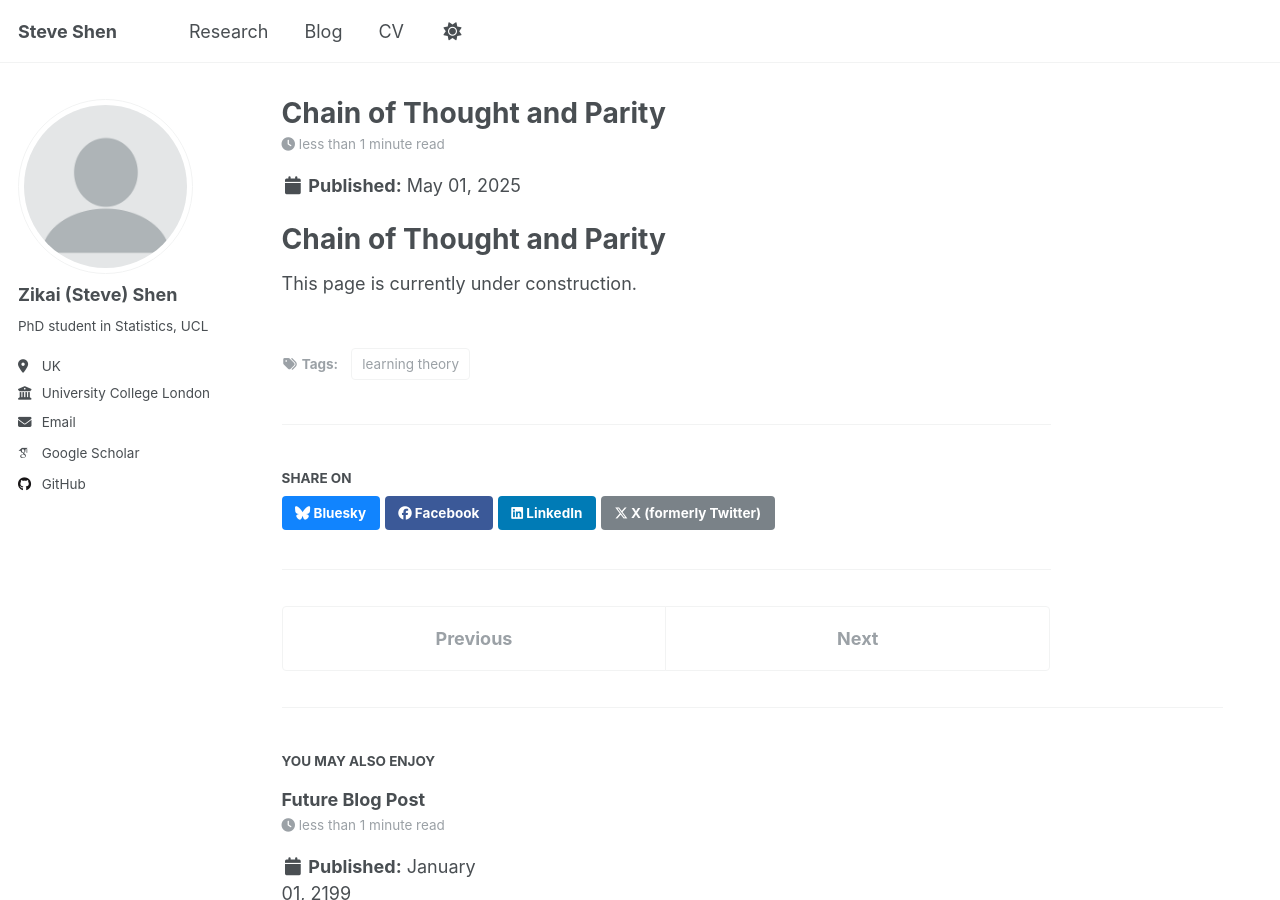
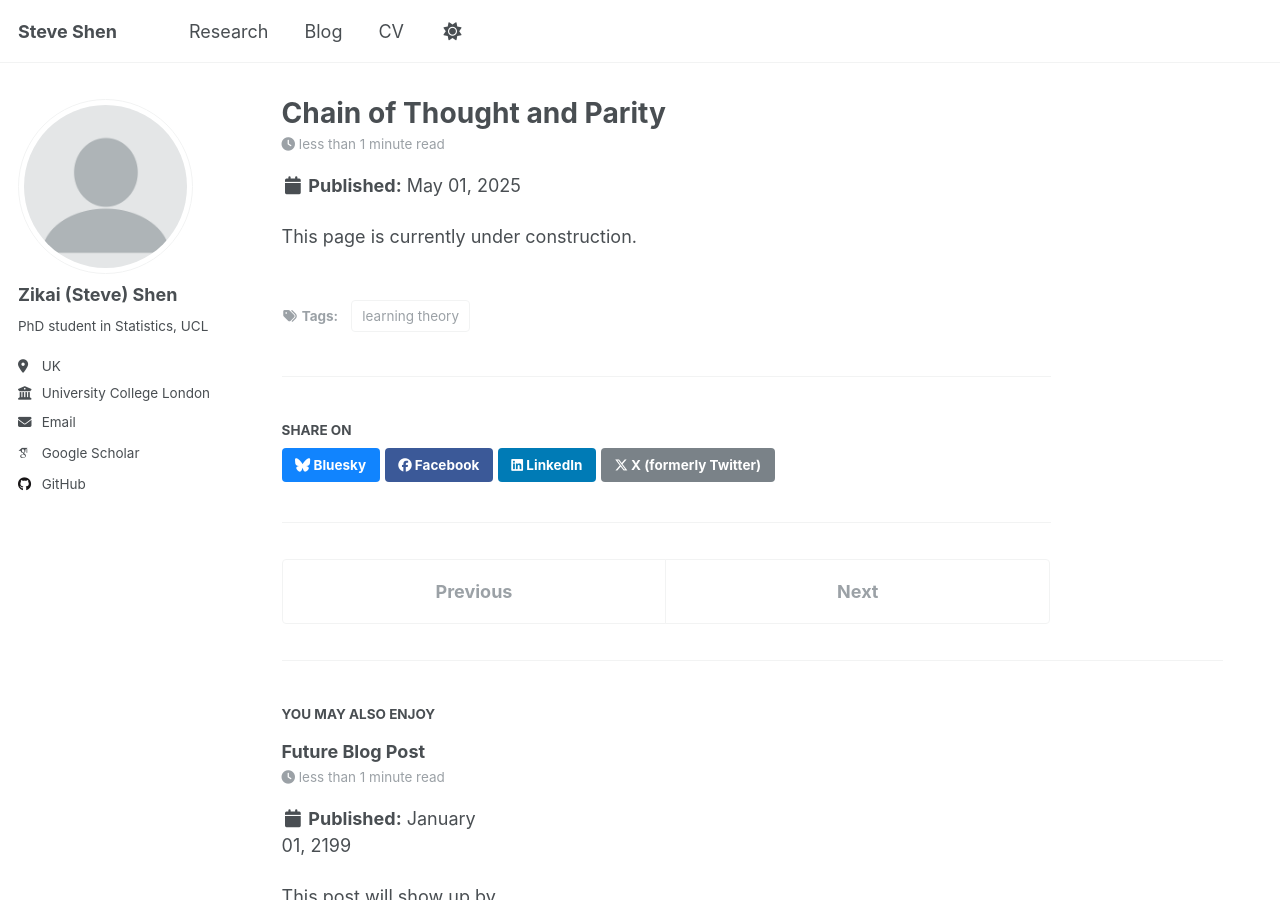
Before and after one commit to stevezshen/stevezshen.github.io, a Jekyll site: the page built from _posts/2025-05-01-blog.md, in a window 1280 px wide and 900 px high. Built offline with Jekyll 4.4.1, drawn with Linux system fonts in a browser that asks for light colours; some web fonts are replaced.

Commit message:
Update 2025-05-01-blog.md

```diff
--- a/_posts/2025-05-01-blog.md
+++ b/_posts/2025-05-01-blog.md
@@ -6,7 +6,5 @@ tags:
   - learning theory
 ---
 
-Chain of Thought and Parity
-======
 
 This page is currently under construction.
```
